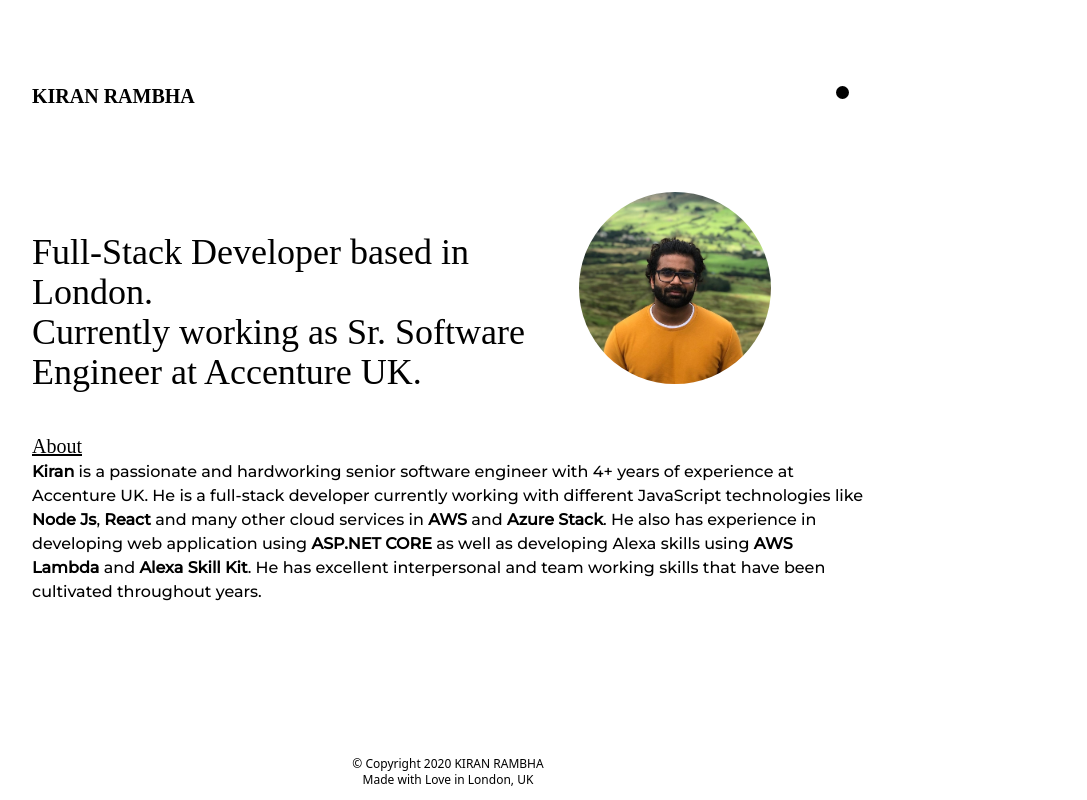
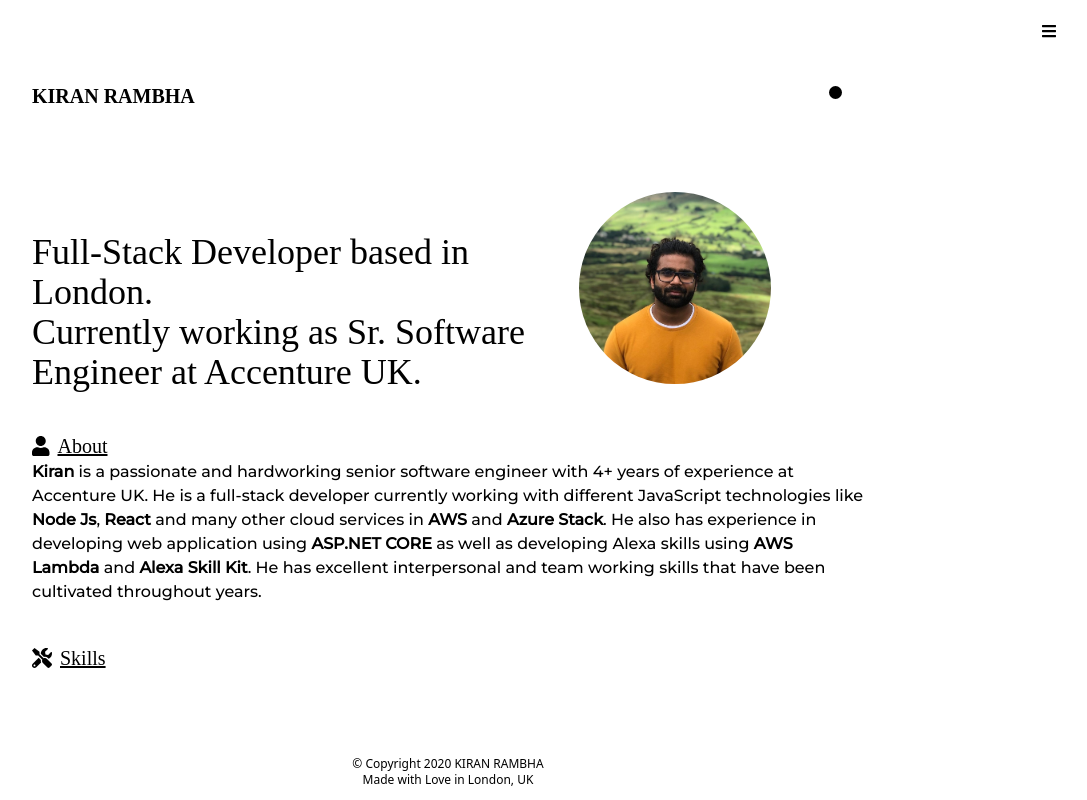
Before and after one commit to KiranRambha/ProjectReact, a React (Create React App) app: page / in a window 1280 px wide. Shown: the whole page, without its empty margins (192-1279 px from the left). Built offline with nearby package versions, Linux system fonts and the light colour scheme; a web font is replaced by a local one.

Commit message:
font icons and code reformatting

```diff
--- a/package.json
+++ b/package.json
@@ -3,6 +3,11 @@
   "version": "0.1.0",
   "private": true,
   "dependencies": {
+    "@fortawesome/fontawesome-svg-core": "^1.2.32",
+    "@fortawesome/free-brands-svg-icons": "^5.15.1",
+    "@fortawesome/free-regular-svg-icons": "^5.15.1",
+    "@fortawesome/free-solid-svg-icons": "^5.15.1",
+    "@fortawesome/react-fontawesome": "^0.1.12",
     "@testing-library/jest-dom": "^5.11.4",
     "@testing-library/react": "^11.1.0",
     "@testing-library/user-event": "^12.1.10",
--- /dev/null
+++ b/src/Components/About.js
@@ -0,0 +1,25 @@
+import React from 'react';
+import { FontAwesomeIcon } from '@fortawesome/react-fontawesome';
+import { faUser } from '@fortawesome/free-solid-svg-icons';
+
+export default function About() {
+  return (
+    <div>
+      <div className='font-header font text-xl'>
+        <FontAwesomeIcon icon={faUser} />
+        <u className='pl-2'>About</u>
+      </div>
+      <div className='pb-10'>
+        <b>Kiran</b> is a passionate and hardworking senior software engineer
+        with 4+ years of experience at Accenture UK. He is a full-stack
+        developer currently working with different JavaScript technologies like{' '}
+        <b>Node Js</b>, <b>React</b> and many other cloud services in <b>AWS</b>{' '}
+        and <b>Azure Stack</b>. He also has experience in developing web
+        application using <b>ASP.NET CORE</b> as well as developing Alexa skills
+        using <b>AWS Lambda</b> and <b>Alexa Skill Kit</b>. He has excellent
+        interpersonal and team working skills that have been cultivated
+        throughout years.
+      </div>
+    </div>
+  );
+}
--- a/src/Components/Body.js
+++ b/src/Components/Body.js
@@ -1,5 +1,9 @@
 import React from 'react';
 import Introduction from './Introduction';
+import { FontAwesomeIcon } from '@fortawesome/react-fontawesome';
+import { faUser } from '@fortawesome/free-regular-svg-icons';
+import About from './About';
+import Skills from './Skills';
 
 export default function Body(props) {
   return (
@@ -7,20 +11,8 @@ export default function Body(props) {
       className={`${props.darkMode}:bg-black ${props.darkMode}:text-white px-4 lg:px-56 font-content pb-10 flex-1 overflow-auto`}
     >
       <Introduction darkMode={props.darkMode} />
-      <div className='font-header font text-xl'>
-        <u>About</u>
-      </div>
-      <div className='pb-10'>
-        <b>Kiran</b> is a passionate and hardworking senior software engineer
-        with 4+ years of experience at Accenture UK. He is a full-stack
-        developer currently working with different JavaScript technologies like{' '}
-        <b>Node Js</b>, <b>React</b> and many other cloud services in <b>AWS</b>{' '}
-        and <b>Azure Stack</b>. He also has experience in developing web
-        application using <b>ASP.NET CORE</b> as well as developing Alexa skills
-        using <b>AWS Lambda</b> and <b>Alexa Skill Kit</b>. He has excellent
-        interpersonal and team working skills that have been cultivated
-        throughout years.
-      </div>
+      <About />
+      <Skills />
     </div>
   );
 }
--- a/src/Components/Header.js
+++ b/src/Components/Header.js
@@ -1,4 +1,6 @@
 import React from 'react';
+import { FontAwesomeIcon } from '@fortawesome/react-fontawesome';
+import { faBars } from '@fortawesome/free-solid-svg-icons';
 
 function Header(props) {
   let theme = localStorage.getItem('darkMode');
@@ -7,7 +9,7 @@ function Header(props) {
       className={`font-bold font-header h-24 lg:h-40 bg-white text-black py-4 lg:py-24 px-4 lg:px-56 flex justify-between items-center ${props.darkMode}:bg-black ${props.darkMode}:text-white`}
     >
       <div className='text-xl'>KIRAN RAMBHA</div>
-      <div>
+      <div className='relative lg:left-80'>
         <label className='switch'>
           <input
             type='checkbox'
@@ -25,6 +27,9 @@ function Header(props) {
           <span className='slider round'></span>
         </label>
       </div>
+      <div className='relative lg:left-48 lg:bottom-16 hidden lg:block'>
+        <FontAwesomeIcon icon={faBars} />
+      </div>
     </header>
   );
 }
--- /dev/null
+++ b/src/Components/Skills.js
@@ -0,0 +1,14 @@
+import React from 'react';
+import { FontAwesomeIcon } from '@fortawesome/react-fontawesome';
+import { faTools } from '@fortawesome/free-solid-svg-icons';
+
+export default function Skills() {
+  return (
+    <div>
+      <div className='font-header font text-xl'>
+        <FontAwesomeIcon icon={faTools} />
+        <u className='pl-2'>Skills</u>
+      </div>
+    </div>
+  );
+}
```
